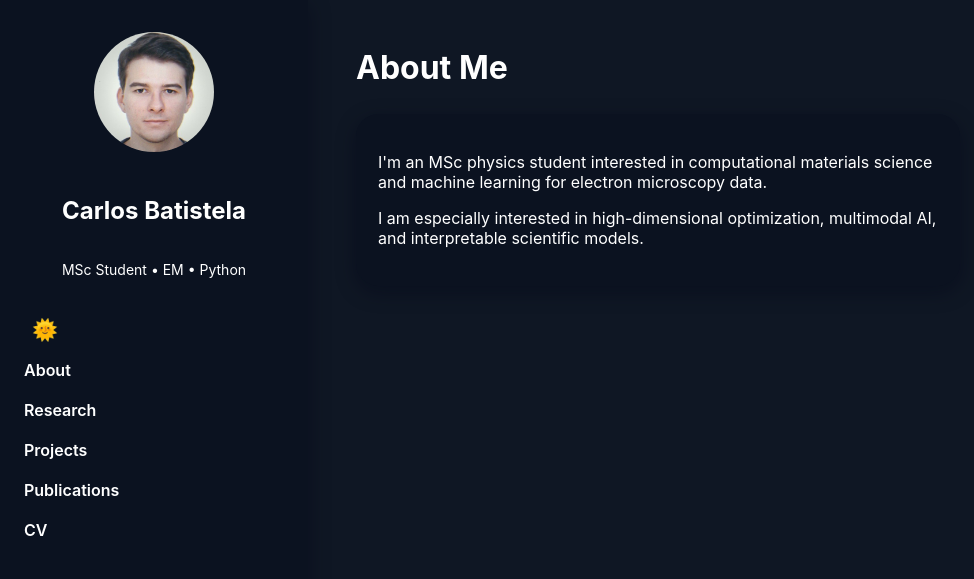
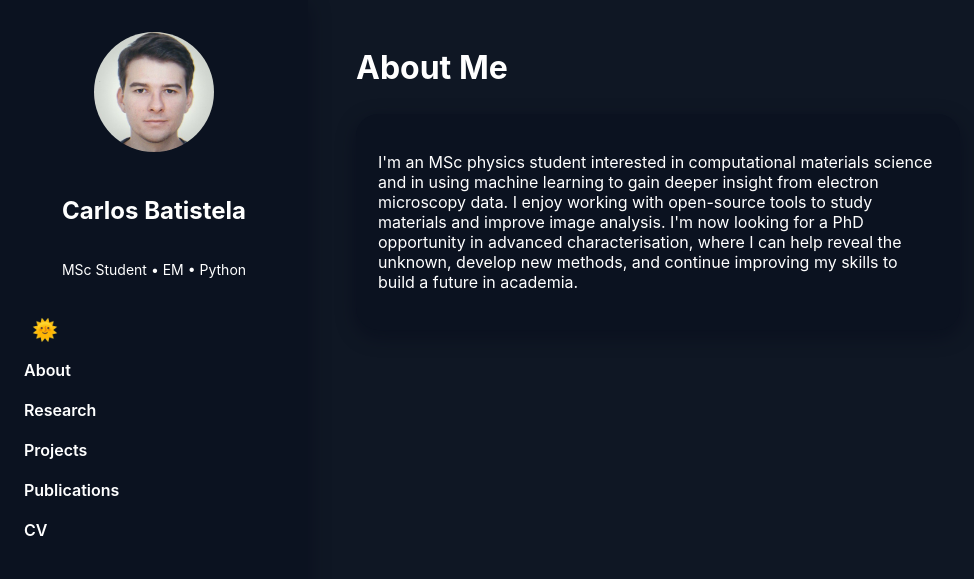
Before and after one commit to fool-Code/projects, a plain HTML site: page index.html in a window 1280 px wide. Shown: the top 579 px of the page, without its empty margins (0-974 px from the left). Drawn offline with Linux system fonts and the light colour scheme.

Commit message:
Refactor "About Me" section for clarity and detail

```diff
--- a/index.html
+++ b/index.html
@@ -31,12 +31,11 @@
 
   <div class="card">
     <p>
-      I'm an MSc physics student interested in computational materials science
-       and machine learning for electron microscopy data.
-    </p>
-    <p>
-      I am especially interested in high-dimensional optimization, multimodal AI,
-      and interpretable scientific models.
+      I'm an MSc physics student interested in computational materials science and in using machine
+      learning to gain deeper insight from electron microscopy data. I enjoy working with open-source
+      tools to study materials and improve image analysis. I'm now looking for a PhD opportunity in
+      advanced characterisation, where I can help reveal the unknown, develop new methods, and continue
+      improving my skills to build a future in academia.
     </p>
   </div>
 
```
